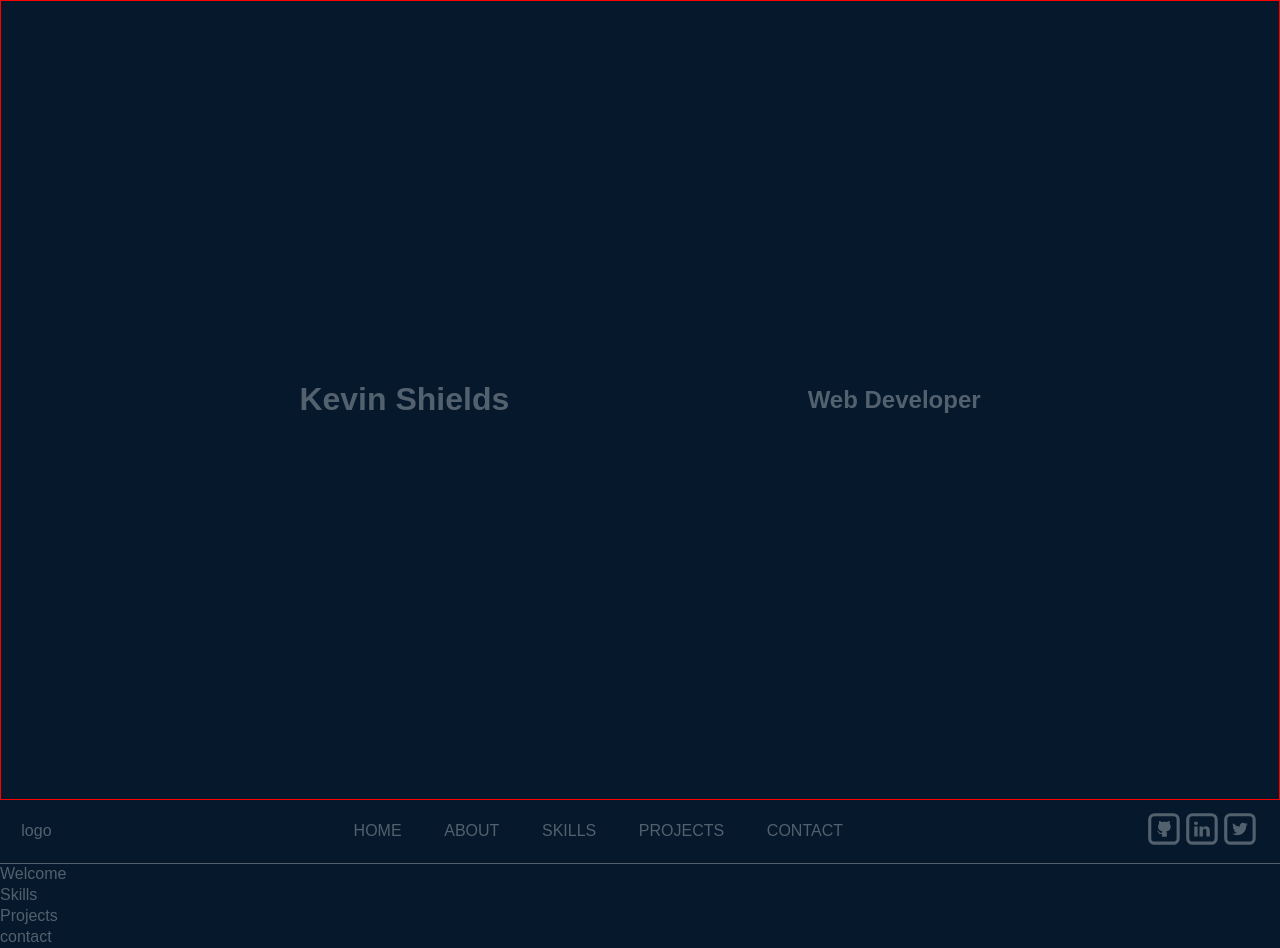
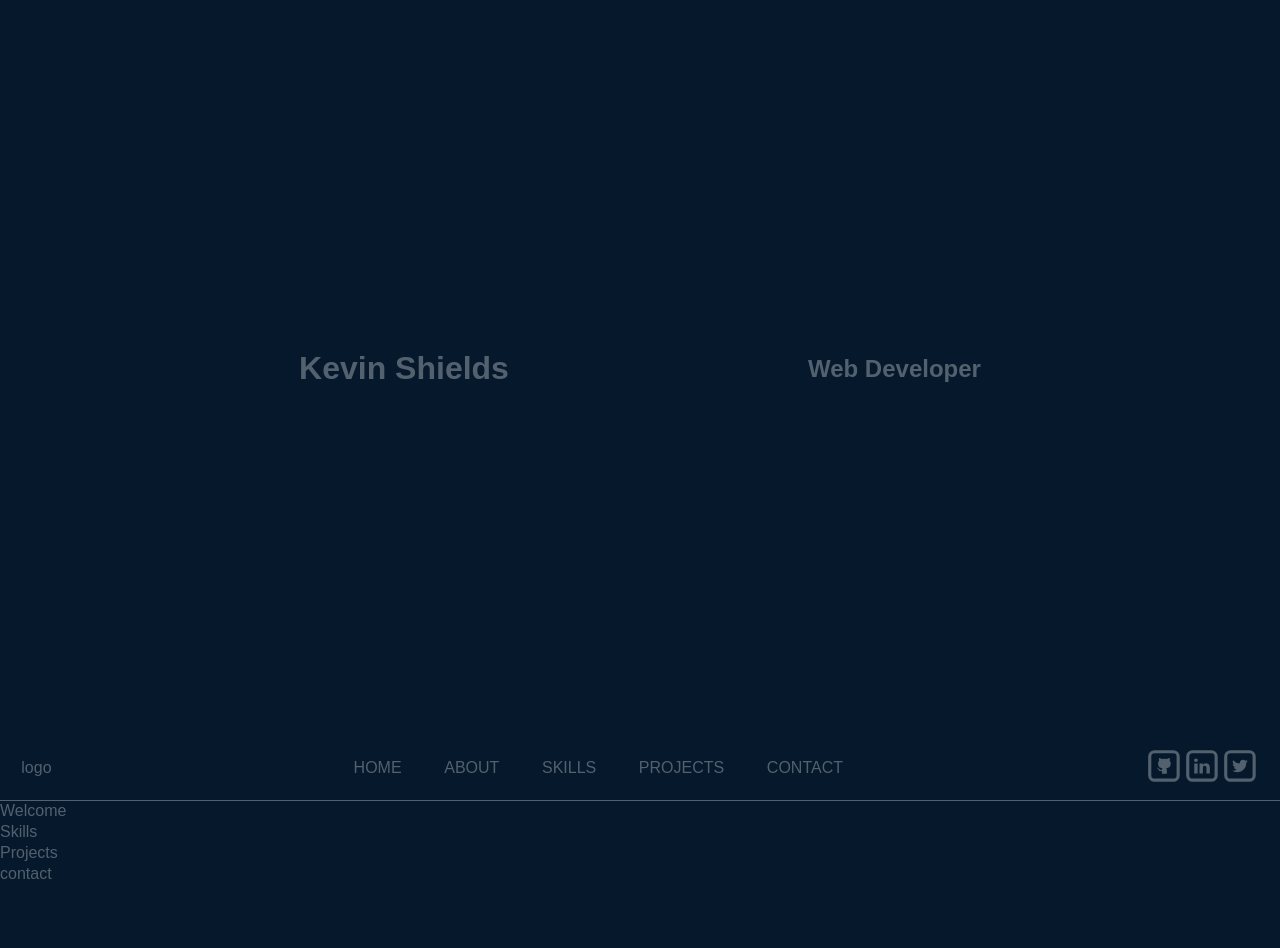
Before and after one commit to Red4lpha/ProfileSite, a React (Create React App) app: page / in a window 1280 px wide. After the commit the page ends 885 px from the top, so only its background shows below. Built offline with nearby package versions, Linux system fonts and the light colour scheme.

Commit message:
Set up the headerHeight variable to keep track of the header height for use in calculation for the home page - 100vh - headerHeight

```diff
--- a/src/App.js
+++ b/src/App.js
@@ -6,6 +6,7 @@ import Welcome from './Components/WelcomeSummary';
 import Skills from './Components/Skills';
 import Projects from './Components/Projects';
 import Contact  from './Components/Contact';
+import { useState } from 'react';
 
 const theme = {
   dark: {
@@ -18,14 +19,16 @@ const theme = {
 }
 
 function App() {
-  //const [headerHeight, setHeaderHeight] = 0;
+  //this is used to keep track of the height of the header for use in
+  //calculating homes height(100vh - the headers)
+  const [headerHeight, setHeaderHeight] = useState(0);
 
   return (
     <ThemeProvider theme={ theme }>
       <>
         <GlobalStyles />
-        <Home />
-        <Header />
+        <Home headerHeight={headerHeight}/>
+        <Header setHeaderHeight={setHeaderHeight}/>
         <Welcome />
         <Skills />
         <Projects />
--- a/src/Components/Header.js
+++ b/src/Components/Header.js
@@ -2,12 +2,13 @@ import React, { useEffect } from 'react'
 import { StyledHeader, StyledNav } from './Styles/Header.Styled'
 import { StyledSocialIcons } from './Styles/SocialIcons.Styled'
 
-const Header = () => {
+const Header = ({ setHeaderHeight }) => {
 	const headerRef = React.createRef();
 
 	useEffect(() => {
-		console.log(headerRef.current.clientHeight);
-		console.log(headerRef);
+		//console.log(headerRef.current.clientHeight);
+		//console.log(headerRef);
+		setHeaderHeight(headerRef.current.clientHeight);
 	});
 
 	return (
--- a/src/Components/HomeIntroductory.js
+++ b/src/Components/HomeIntroductory.js
@@ -1,9 +1,9 @@
 import React from 'react'
 import { HomeIntroStyled } from './Styles/HomeIntro.Styled'
 
-const HomeIntroductory = () => {
+const HomeIntroductory = ({ headerHeight }) => {
   return (
-        <HomeIntroStyled>
+    <HomeIntroStyled headerHeight={headerHeight}>
       <h1>
         Kevin Shields
       </h1>
--- a/src/Components/Styles/HomeIntro.Styled.js
+++ b/src/Components/Styles/HomeIntro.Styled.js
@@ -1,12 +1,9 @@
 import styled from "styled-components";
 
 export const HomeIntroStyled = styled.section`
-  height: 100vh;
-  border: 1px solid red;
+  height: calc(100vh - ${({headerHeight}) => headerHeight + 'px'});
   display: flex;
   flex-direction: row;
   align-items: center;
   justify-content: space-evenly;
-
-
 `
```
Lines whose indentation alone changed are shown as unchanged.
